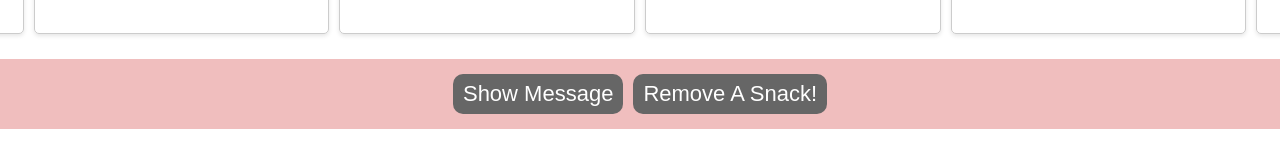
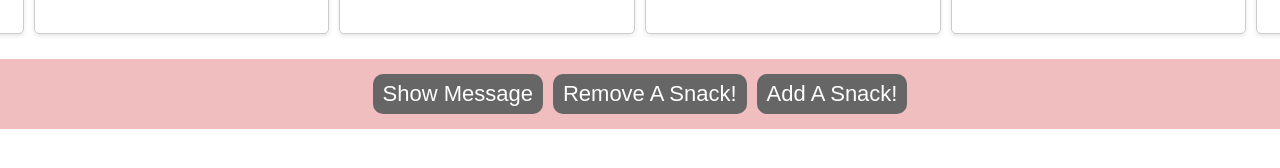
Before and after one commit to sandrayvalencia/snack-catalog, a plain HTML site: page index.html in a window 1280 px wide. Shown: the part 514-682 px from the top of the page. Drawn offline with Linux system fonts and the light colour scheme.

Commit message:
Add files via upload

```diff
--- a/index.html
+++ b/index.html
@@ -26,6 +26,7 @@
     <div class="footer">
       <button onclick="quoteAlert()">Show Message</button>
       <button onclick="removeLastCard()">Remove A Snack!</button>
+      <button onclick="addLastCard()">Add A Snack!</button>
     </div>
     <script src="scripts.js"></script>
   </body>
```
